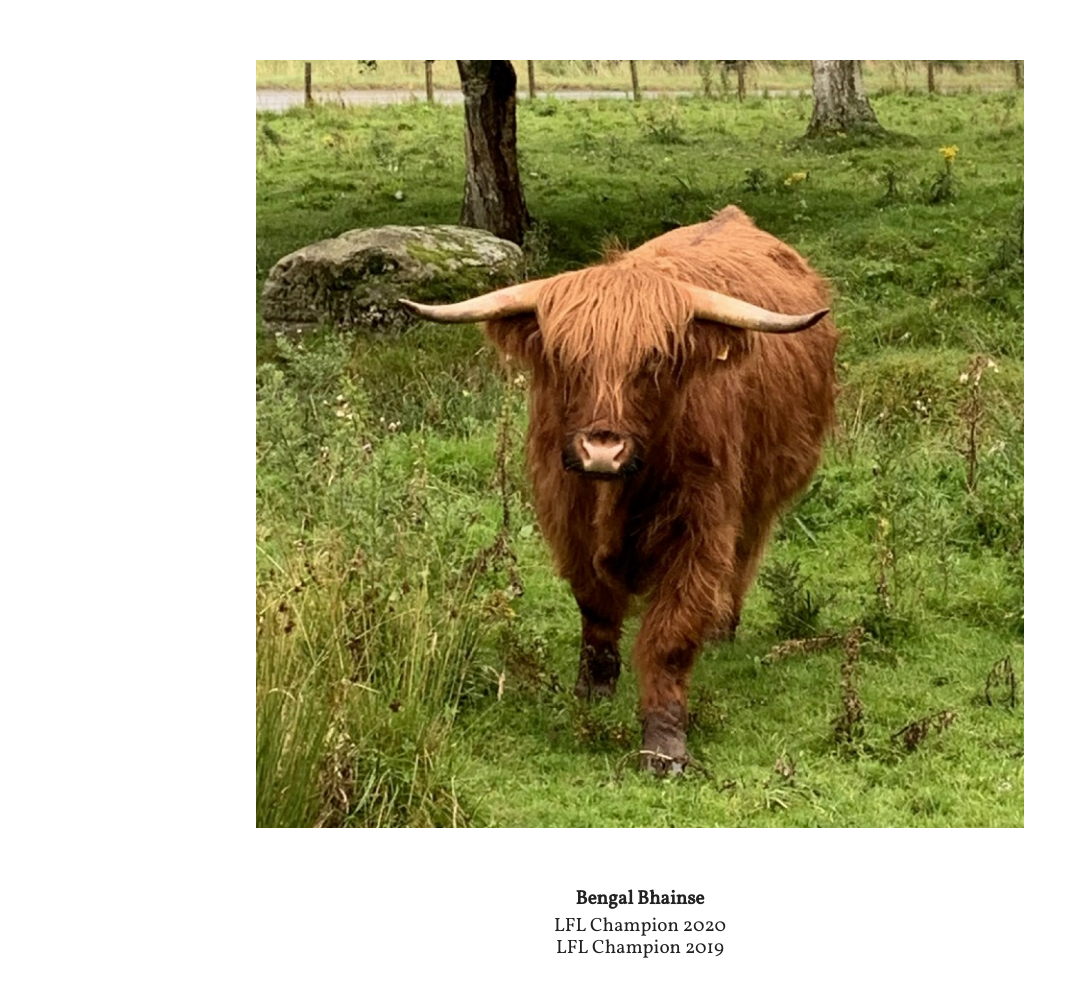
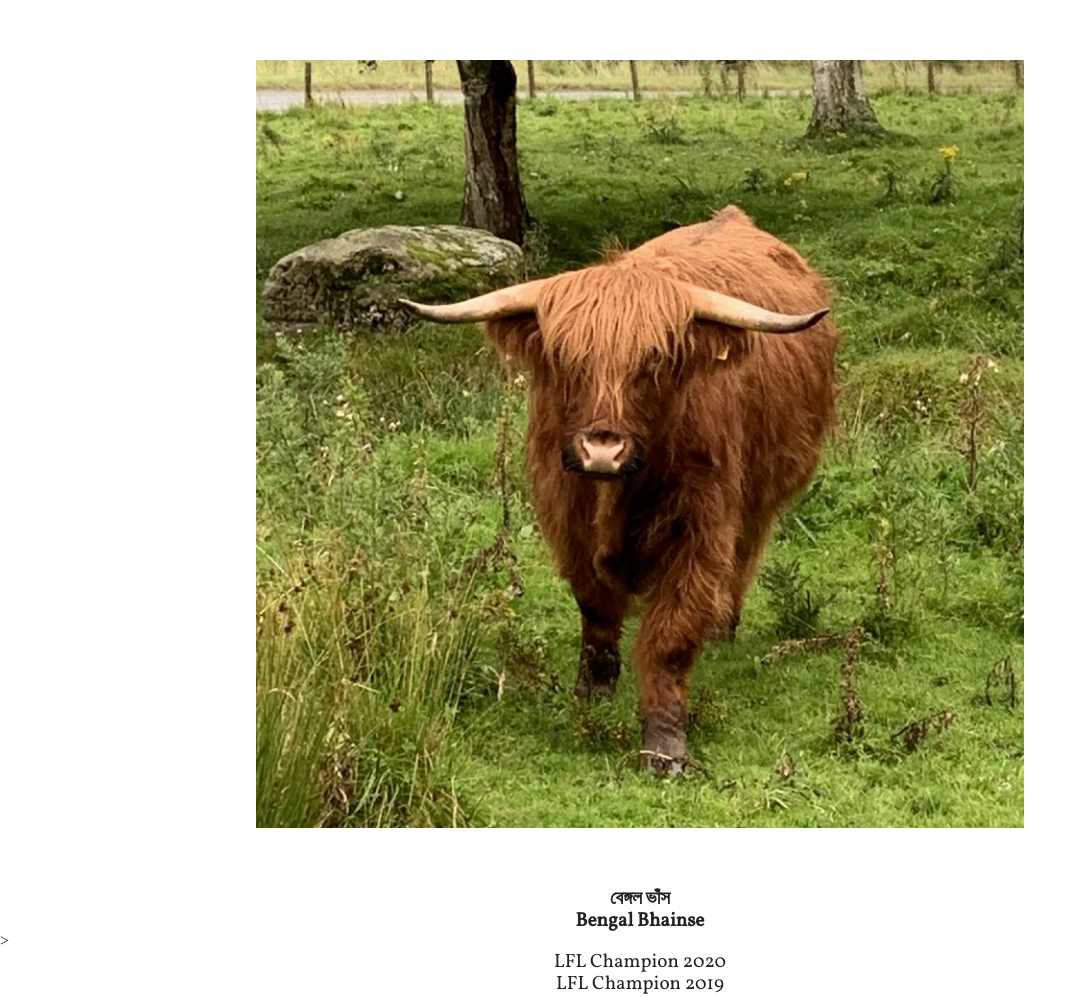
Before and after one commit to nsrandom/bhainse.com, a website built with Parcel: page index.html in a window 1280 px wide. Shown: the whole page, without its empty margins (0-1087 px from the left). Before the commit the page ends 961 px from the top, so only its background shows below. Built offline with nearby package versions, Linux system fonts and the light colour scheme.

Commit message:
Added bengali title as well

```diff
--- a/css/styles.css
+++ b/css/styles.css
@@ -18,10 +18,15 @@ img {
 }
 
 .title {
-  padding-bottom: 5px;
+  padding-bottom: 10px;
 }
 
 .description {
   font-family: 'Vollkorn', serif;
   font-size: 120%;
 }
+
+.bengali {
+  font-family: 'Baloo Da 2', cursive;
+  font-size: 120%;
+}
--- a/index.html
+++ b/index.html
@@ -19,6 +19,7 @@
 
   <link rel="preconnect" href="https://fonts.gstatic.com">
   <link href="https://fonts.googleapis.com/css2?family=Vollkorn&display=swap" rel="stylesheet">
+  <link href="https://fonts.googleapis.com/css2?family=Baloo+Da+2&display=swap" rel="stylesheet">
 
   <meta name="theme-color" content="#fafafa">
 </head>
@@ -29,7 +30,11 @@
     <img id="coo" src="img/coo-800.jpg"/>
   </div>
 
-  <div class="description title"><b>Bengal Bhainse</b></div>
+  <section>
+    <div class="bengali"><b>বেঙ্গল ভাঁস</b></div>
+    <div class="description"><b>Bengal Bhainse</b></div>
+  </section>>
+
   <div class="description">LFL Champion 2020</div>
   <div class="description">LFL Champion 2019</div>
 
```
Also changed, not shown: 1 other file.
